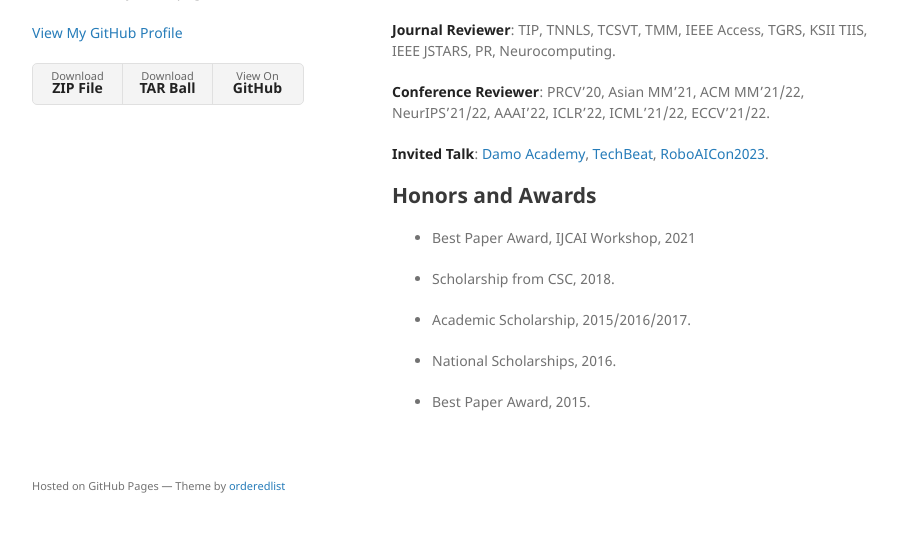
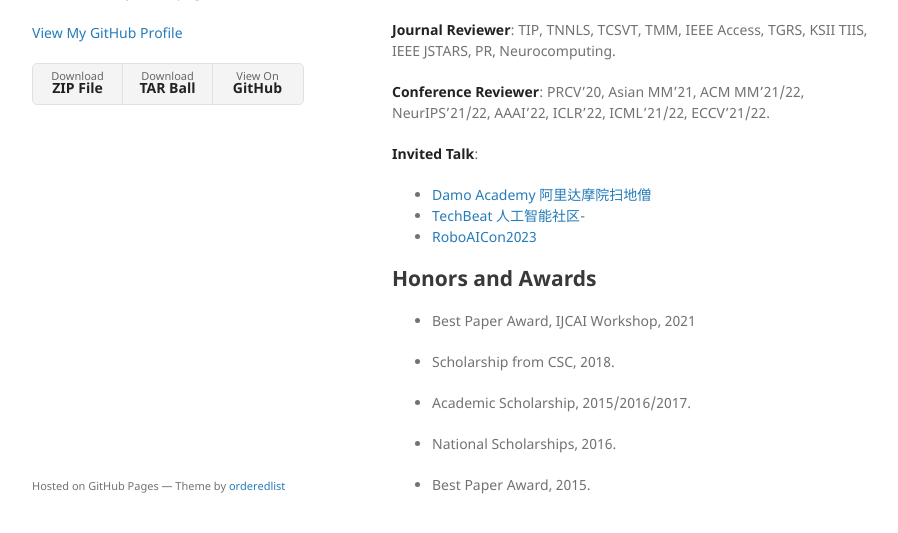
Before and after one commit to ZHANGDONG-NJUST/zhangdong-njust.github.io, a Jekyll site: the page built from index.md, in a window 1280 px wide and 900 px high, scrolled down 1758 px, cut to the strip 335-868 px from the top of the window. Shown: the whole strip, without its empty margins (178-1076 px from the left). Built offline with Jekyll 4.4.1, drawn with Linux system fonts in a browser that asks for light colours.

Commit message:
Update index.md

```diff
--- a/index.md
+++ b/index.md
@@ -47,7 +47,10 @@ Now, I am a postdoctoral research scientist at [Vision and System Design Lab](ht
 
 **Conference Reviewer**: PRCV'20, Asian MM'21, ACM MM'21/22, NeurIPS'21/22, AAAI'22, ICLR'22, ICML'21/22, ECCV'21/22.
 
-**Invited Talk**: [Damo Academy](https://t.bilibili.com/464398595921845696?tab=2), [TechBeat](https://www.techbeat.net/talk-info?id=483), [RoboAICon2023](https://2023.theresearchcatalyst-robo.com/).
+**Invited Talk**:
+- [Damo Academy 阿里达摩院扫地僧](https://t.bilibili.com/464398595921845696?tab=2)
+- [TechBeat 人工智能社区](https://www.techbeat.net/talk-info?id=483)-
+- [RoboAICon2023](https://2023.theresearchcatalyst-robo.com/)
 
 ## Honors and Awards
 
```
